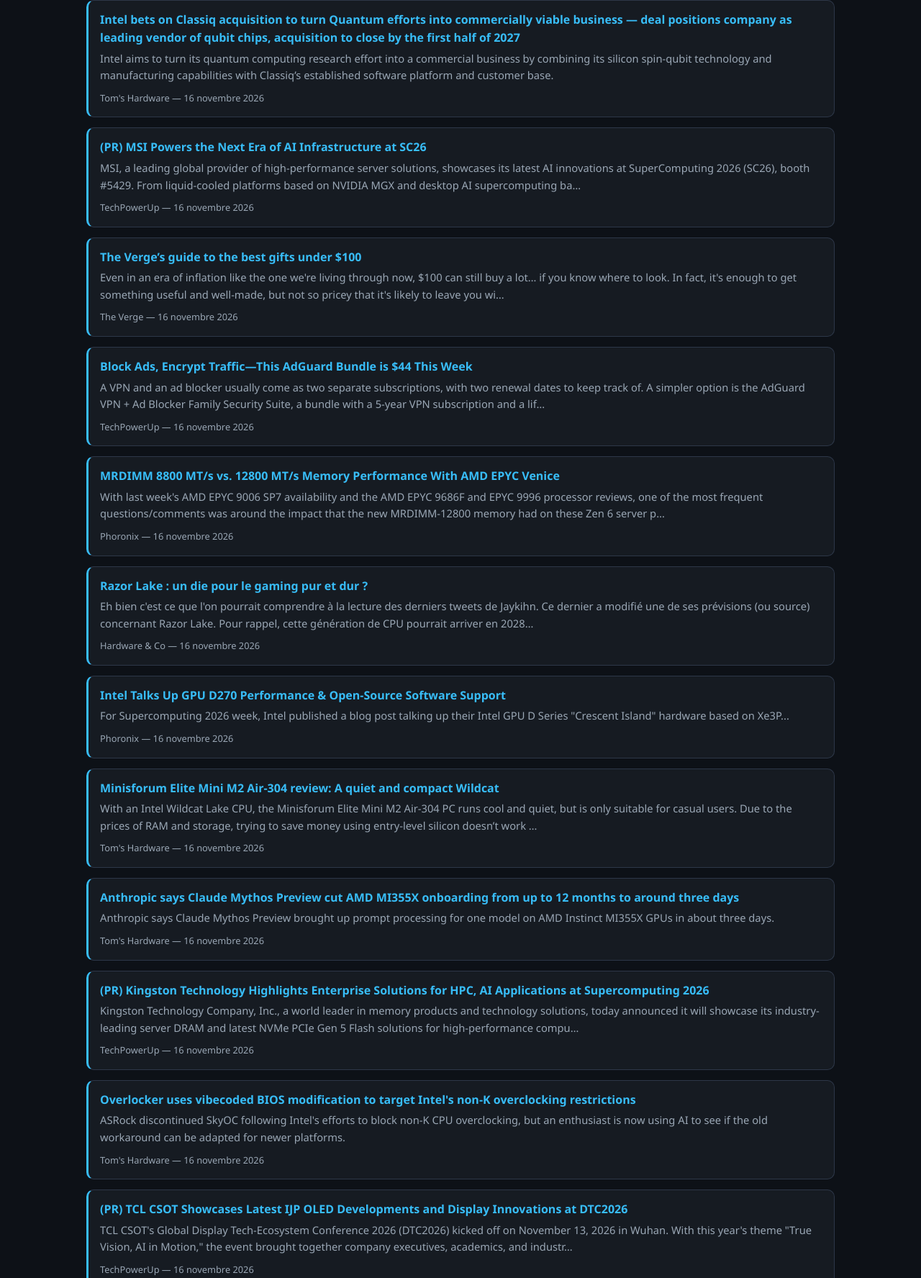
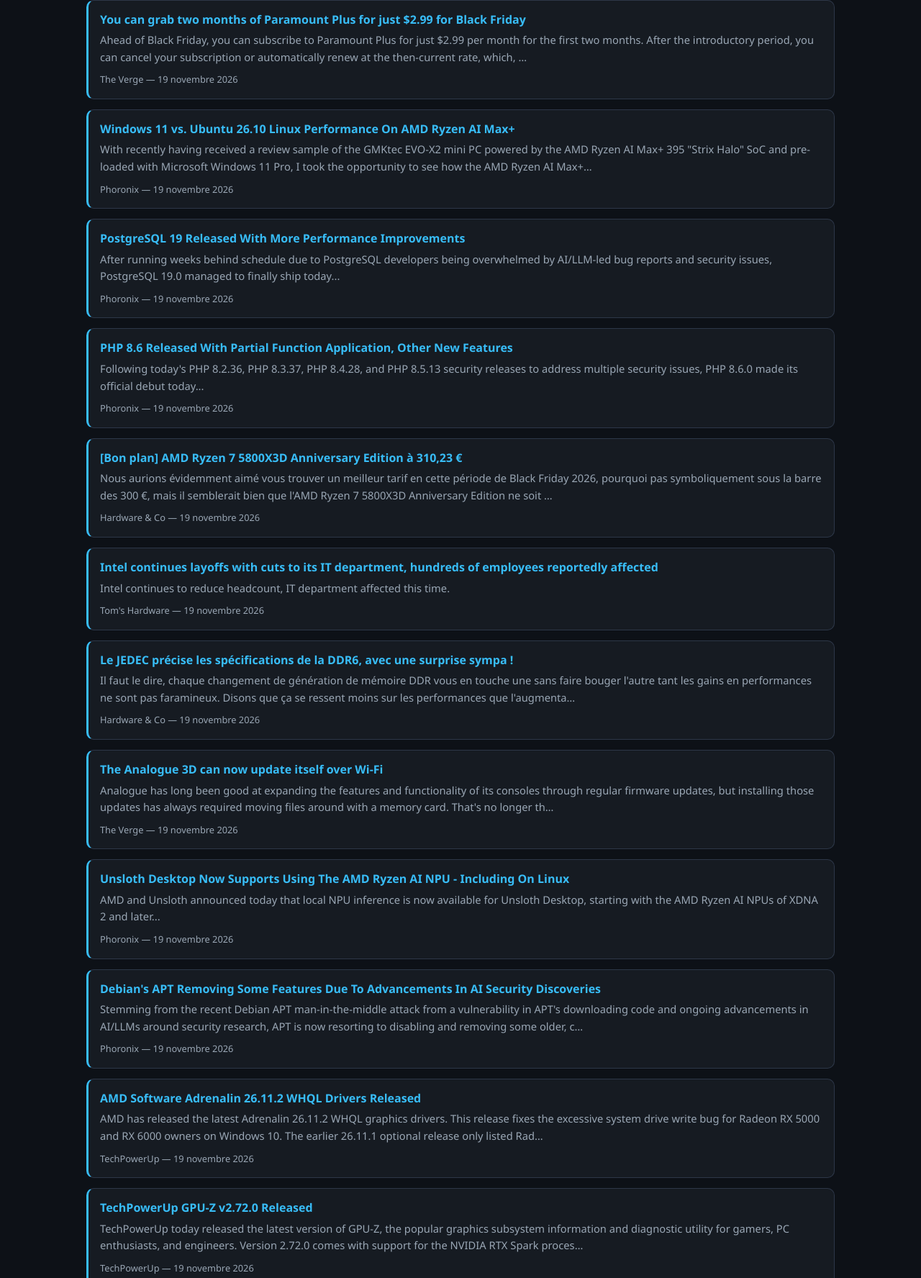
Before and after one commit to bredouan06400-jpg/news-informatique, a plain HTML site: page index.html in a window 1280 px wide. Shown: the part 935-2711 px from the top of the page at 72% size. Drawn offline with Linux system fonts and the light colour scheme.

Commit message:
MAJ auto des news (2026-11-19)

```diff
--- a/data/latest.json
+++ b/data/latest.json
@@ -1,5 +1,5 @@
 {
   "edition": "2026-S47",
-  "updated": "2026-11-16",
-  "titre": "Flux du 16 novembre 2026 : Intel bets on Classiq acquisition to turn Quantum efforts into commercially viable business — deal positions c"
+  "updated": "2026-11-19",
+  "titre": "Flux du 19 novembre 2026 : You can grab two months of Paramount Plus for just $2.99 for Black Friday"
 }
--- a/index.html
+++ b/index.html
@@ -103,7 +103,7 @@
   <div class="wrap">
     <h1>🗓️ News Informatique — Semaine 27</h1>
     <div class="semaine">Du lundi 29 juin au dimanche 5 juillet 2026 · semaine en cours</div>
-    <div class="maj">Dernière mise à jour : 16 novembre 2026 · Toutes les sources sont vérifiées, les rumeurs sont explicitement signalées.</div>
+    <div class="maj">Dernière mise à jour : 19 novembre 2026 · Toutes les sources sont vérifiées, les rumeurs sont explicitement signalées.</div>
     <div class="actions">
       <button id="installBtn" class="btn primary" hidden>📲 Installer l'application</button>
       <button id="notifBtn" class="btn">🔔 Activer les alertes news</button>
@@ -164,64 +164,64 @@
     <ul class="news">
 <!-- AUTO-NEWS-START -->
     <li>
-      <b><a href="https://www.tomshardware.com/tech-industry/quantum-computing/intel-bets-on-classiq-acquisition-to-turn-quantum-efforts-into-commercially-viable-business-deal-positions-company-as-leading-vendor-of-qubit-chips-acquisition-to-close-by-the-first-half-of-2027" target="_blank" rel="noopener">Intel bets on Classiq acquisition to turn Quantum efforts into commercially viable business — deal positions company as leading vendor of qubit chips, acquisition to close by the first half of 2027</a></b>
-      <p>Intel aims to turn its quantum computing research effort into a commercial business by combining its silicon spin-qubit technology and manufacturing capabilities with Classiq’s established software platform and customer base.</p>
-      <span class="src">Tom&#x27;s Hardware — 16 novembre 2026</span>
+      <b><a href="https://www.theverge.com/gadgets/1036229/paramount-plus-black-friday-deal-2026-sale" target="_blank" rel="noopener">You can grab two months of Paramount Plus for just $2.99 for Black Friday</a></b>
+      <p>Ahead of Black Friday, you can subscribe to Paramount Plus for just $2.99 per month for the first two months. After the introductory period, you can cancel your subscription or automatically renew at the then-current rate, which, …</p>
+      <span class="src">The Verge — 19 novembre 2026</span>
     </li>
     <li>
-      <b><a href="https://www.techpowerup.com/354898/msi-powers-the-next-era-of-ai-infrastructure-at-sc26" target="_blank" rel="noopener">(PR) MSI Powers the Next Era of AI Infrastructure at SC26</a></b>
-      <p>MSI, a leading global provider of high-performance server solutions, showcases its latest AI innovations at SuperComputing 2026 (SC26), booth #5429. From liquid-cooled platforms based on NVIDIA MGX and desktop AI supercomputing ba…</p>
-      <span class="src">TechPowerUp — 16 novembre 2026</span>
+      <b><a href="https://www.phoronix.com/review/windows-ubuntu2610-strix-halo" target="_blank" rel="noopener">Windows 11 vs. Ubuntu 26.10 Linux Performance On AMD Ryzen AI Max+</a></b>
+      <p>With recently having received a review sample of the GMKtec EVO-X2 mini PC powered by the AMD Ryzen AI Max+ 395 &quot;Strix Halo&quot; SoC and pre-loaded with Microsoft Windows 11 Pro, I took the opportunity to see how the AMD Ryzen AI Max+…</p>
+      <span class="src">Phoronix — 19 novembre 2026</span>
     </li>
     <li>
-      <b><a href="https://www.theverge.com/gadgets/1028004/best-gifts-under-100-2026" target="_blank" rel="noopener">The Verge’s guide to the best gifts under $100</a></b>
-      <p>Even in an era of inflation like the one we&#x27;re living through now, $100 can still buy a lot… if you know where to look. In fact, it&#x27;s enough to get something useful and well-made, but not so pricey that it&#x27;s likely to leave you wi…</p>
-      <span class="src">The Verge — 16 novembre 2026</span>
+      <b><a href="https://www.phoronix.com/news/PostgreSQL-19-Released" target="_blank" rel="noopener">PostgreSQL 19 Released With More Performance Improvements</a></b>
+      <p>After running weeks behind schedule due to PostgreSQL developers being overwhelmed by AI/LLM-led bug reports and security issues, PostgreSQL 19.0 managed to finally ship today...</p>
+      <span class="src">Phoronix — 19 novembre 2026</span>
     </li>
     <li>
-      <b><a href="https://www.techpowerup.com/354892/block-ads-encrypt-traffic-this-adguard-bundle-is-usd-44-this-week" target="_blank" rel="noopener">Block Ads, Encrypt Traffic—This AdGuard Bundle is $44 This Week</a></b>
-      <p>A VPN and an ad blocker usually come as two separate subscriptions, with two renewal dates to keep track of. A simpler option is the AdGuard VPN + Ad Blocker Family Security Suite, a bundle with a 5-year VPN subscription and a lif…</p>
-      <span class="src">TechPowerUp — 16 novembre 2026</span>
+      <b><a href="https://www.phoronix.com/news/PHP-8.6-Released" target="_blank" rel="noopener">PHP 8.6 Released With Partial Function Application, Other New Features</a></b>
+      <p>Following today&#x27;s PHP 8.2.36, PHP 8.3.37, PHP 8.4.28, and PHP 8.5.13 security releases to address multiple security issues, PHP 8.6.0 made its official debut today...</p>
+      <span class="src">Phoronix — 19 novembre 2026</span>
     </li>
     <li>
-      <b><a href="https://www.phoronix.com/review/mrdimm-8800-12800-amd-epyc" target="_blank" rel="noopener">MRDIMM 8800 MT/s vs. 12800 MT/s Memory Performance With AMD EPYC Venice</a></b>
-      <p>With last week&#x27;s AMD EPYC 9006 SP7 availability and the AMD EPYC 9686F and EPYC 9996 processor reviews, one of the most frequent questions/comments was around the impact that the new MRDIMM-12800 memory had on these Zen 6 server p…</p>
-      <span class="src">Phoronix — 16 novembre 2026</span>
+      <b><a href="https://hardwareand.co/actualites/breves/bon-plan-amd-ryzen-7-5800x3d-anniversary-edition-a-310-23-eur" target="_blank" rel="noopener">[Bon plan] AMD Ryzen 7 5800X3D Anniversary Edition à 310,23 €</a></b>
+      <p>Nous aurions évidemment aimé vous trouver un meilleur tarif en cette période de Black Friday 2026, pourquoi pas symboliquement sous la barre des 300 €, mais il semblerait bien que l&#x27;AMD Ryzen 7 5800X3D Anniversary Edition ne soit …</p>
+      <span class="src">Hardware &amp; Co — 19 novembre 2026</span>
     </li>
     <li>
-      <b><a href="https://hardwareand.co/actualites/breves/razor-lake-un-die-pour-le-gaming-pur-et-dur" target="_blank" rel="noopener">Razor Lake : un die pour le gaming pur et dur ?</a></b>
-      <p>Eh bien c&#x27;est ce que l&#x27;on pourrait comprendre à la lecture des derniers tweets de Jaykihn. Ce dernier a modifié une de ses prévisions (ou source) concernant Razor Lake. Pour rappel, cette génération de CPU pourrait arriver en 2028…</p>
-      <span class="src">Hardware &amp; Co — 16 novembre 2026</span>
+      <b><a href="https://www.tomshardware.com/pc-components/cpus/intel-continues-layoffs-with-cuts-to-its-it-department-hundreds-of-employees-reportedly-affected-companys-workforce-reduced-by-27-800-under-lip-bu-tan" target="_blank" rel="noopener">Intel continues layoffs with cuts to its IT department, hundreds of employees reportedly affected</a></b>
+      <p>Intel continues to reduce headcount, IT department affected this time.</p>
+      <span class="src">Tom&#x27;s Hardware — 19 novembre 2026</span>
     </li>
     <li>
-      <b><a href="https://www.phoronix.com/news/Intel-GPU-270-Open-Performance" target="_blank" rel="noopener">Intel Talks Up GPU D270 Performance &amp; Open-Source Software Support</a></b>
-      <p>For Supercomputing 2026 week, Intel published a blog post talking up their Intel GPU D Series &quot;Crescent Island&quot; hardware based on Xe3P...</p>
-      <span class="src">Phoronix — 16 novembre 2026</span>
+      <b><a href="https://hardwareand.co/actualites/breves/le-jedec-precise-les-specifications-de-la-ddr6-avec-une-surprise-sympa" target="_blank" rel="noopener">Le JEDEC précise les spécifications de la DDR6, avec une surprise sympa !</a></b>
+      <p>Il faut le dire, chaque changement de génération de mémoire DDR vous en touche une sans faire bouger l&#x27;autre tant les gains en performances ne sont pas faramineux. Disons que ça se ressent moins sur les performances que l&#x27;augmenta…</p>
+      <span class="src">Hardware &amp; Co — 19 novembre 2026</span>
     </li>
     <li>
-      <b><a href="https://www.tomshardware.com/desktops/mini-pcs/minisforum-elite-mini-m2-air-304-review" target="_blank" rel="noopener">Minisforum Elite Mini M2 Air-304 review: A quiet and compact Wildcat</a></b>
-      <p>With an Intel Wildcat Lake CPU, the Minisforum Elite Mini M2 Air-304 PC runs cool and quiet, but is only suitable for casual users. Due to the prices of RAM and storage, trying to save money using entry-level silicon doesn’t work …</p>
-      <span class="src">Tom&#x27;s Hardware — 16 novembre 2026</span>
+      <b><a href="https://www.theverge.com/tech/1037552/analogue-3d-nintendo-64-console-wi-fi-activated-automatic-updates" target="_blank" rel="noopener">The Analogue 3D can now update itself over Wi-Fi</a></b>
+      <p>Analogue has long been good at expanding the features and functionality of its consoles through regular firmware updates, but installing those updates has always required moving files around with a memory card. That&#x27;s no longer th…</p>
+      <span class="src">The Verge — 19 novembre 2026</span>
     </li>
     <li>
-      <b><a href="https://www.tomshardware.com/tech-industry/artificial-intelligence/anthropic-says-claude-mythos-slashed-software-work-to-onboard-amd-gpus-from-up-to-12-months-to-around-three-days-writing-almost-100-percent-of-kernels-autonomously-chips-away-at-nvidias-cuda-moat" target="_blank" rel="noopener">Anthropic says Claude Mythos Preview cut AMD MI355X onboarding from up to 12 months to around three days</a></b>
-      <p>Anthropic says Claude Mythos Preview brought up prompt processing for one model on AMD Instinct MI355X GPUs in about three days.</p>
-      <span class="src">Tom&#x27;s Hardware — 16 novembre 2026</span>
+      <b><a href="https://www.phoronix.com/news/Unsloth-Desktop-Ryzen-AI-NPU" target="_blank" rel="noopener">Unsloth Desktop Now Supports Using The AMD Ryzen AI NPU - Including On Linux</a></b>
+      <p>AMD and Unsloth announced today that local NPU inference is now available for Unsloth Desktop, starting with the AMD Ryzen AI NPUs of XDNA 2 and later...</p>
+      <span class="src">Phoronix — 19 novembre 2026</span>
     </li>
     <li>
-      <b><a href="https://www.techpowerup.com/354897/kingston-technology-highlights-enterprise-solutions-for-hpc-ai-applications-at-supercomputing-2026" target="_blank" rel="noopener">(PR) Kingston Technology Highlights Enterprise Solutions for HPC, AI Applications at Supercomputing 2026</a></b>
-      <p>Kingston Technology Company, Inc., a world leader in memory products and technology solutions, today announced it will showcase its industry-leading server DRAM and latest NVMe PCIe Gen 5 Flash solutions for high-performance compu…</p>
-      <span class="src">TechPowerUp — 16 novembre 2026</span>
+      <b><a href="https://www.phoronix.com/news/Debian-APT-Removing-Features" target="_blank" rel="noopener">Debian&#x27;s APT Removing Some Features Due To Advancements In AI Security Discoveries</a></b>
+      <p>Stemming from the recent Debian APT man-in-the-middle attack from a vulnerability in APT&#x27;s downloading code and ongoing advancements in AI/LLMs around security research, APT is now resorting to disabling and removing some older, c…</p>
+      <span class="src">Phoronix — 19 novembre 2026</span>
     </li>
     <li>
-      <b><a href="https://www.tomshardware.com/pc-components/cpus/overlocker-uses-vibecoded-bios-modification-to-target-intels-non-k-overclocking-restrictions-attempts-to-revive-asrocks-discontinued-skyoc-technology" target="_blank" rel="noopener">Overlocker uses vibecoded BIOS modification to target Intel&#x27;s non-K overclocking restrictions</a></b>
-      <p>ASRock discontinued SkyOC following Intel&#x27;s efforts to block non-K CPU overclocking, but an enthusiast is now using AI to see if the old workaround can be adapted for newer platforms.</p>
-      <span class="src">Tom&#x27;s Hardware — 16 novembre 2026</span>
+      <b><a href="https://www.techpowerup.com/355010/amd-software-adrenalin-26-11-2-whql-drivers-released" target="_blank" rel="noopener">AMD Software Adrenalin 26.11.2 WHQL Drivers Released</a></b>
+      <p>AMD has released the latest Adrenalin 26.11.2 WHQL graphics drivers. This release fixes the excessive system drive write bug for Radeon RX 5000 and RX 6000 owners on Windows 10. The earlier 26.11.1 optional release only listed Rad…</p>
+      <span class="src">TechPowerUp — 19 novembre 2026</span>
     </li>
     <li>
-      <b><a href="https://www.techpowerup.com/354896/tcl-csot-showcases-latest-ijp-oled-developments-and-display-innovations-at-dtc2026" target="_blank" rel="noopener">(PR) TCL CSOT Showcases Latest IJP OLED Developments and Display Innovations at DTC2026</a></b>
-      <p>TCL CSOT&#x27;s Global Display Tech-Ecosystem Conference 2026 (DTC2026) kicked off on November 13, 2026 in Wuhan. With this year&#x27;s theme &quot;True Vision, AI in Motion,&quot; the event brought together company executives, academics, and industr…</p>
-      <span class="src">TechPowerUp — 16 novembre 2026</span>
+      <b><a href="https://www.techpowerup.com/355028/techpowerup-gpu-z-v2-72-0-released" target="_blank" rel="noopener">TechPowerUp GPU-Z v2.72.0 Released</a></b>
+      <p>TechPowerUp today released the latest version of GPU-Z, the popular graphics subsystem information and diagnostic utility for gamers, PC enthusiasts, and engineers. Version 2.72.0 comes with support for the NVIDIA RTX Spark proces…</p>
+      <span class="src">TechPowerUp — 19 novembre 2026</span>
     </li>
 <!-- AUTO-NEWS-END -->
     </ul>
--- a/sw.js
+++ b/sw.js
@@ -1,7 +1,7 @@
 /* Service worker — News Informatique
    IMPORTANT : incrémenter VERSION à chaque mise à jour du contenu
    (l'agent quotidien s'en charge). */
-const VERSION = '2026-S47-auto20261116T1647';
+const VERSION = '2026-S47-auto20261119T1621';
 const CACHE = 'news-info-' + VERSION;
 
 const PRECACHE = [
```
